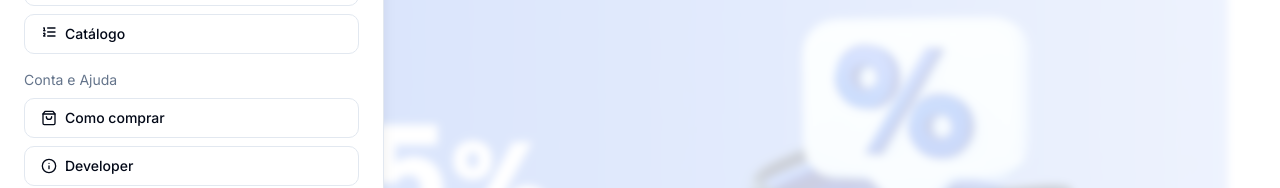
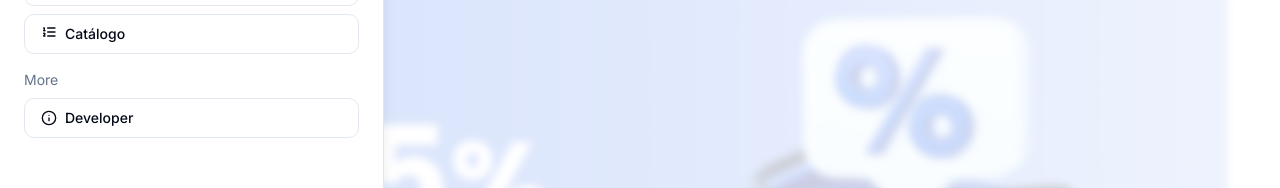
Before and after one commit to usbaliendev/usbtech-store, a Next.js app: page / in a window 1280 px wide. Both pictures are taken after a click on the button 51 px from the left and 51 px from the top of the page. Shown: the part 186-374 px from the top of the page. Built offline with nearby package versions, Linux system fonts and the light colour scheme; no server answers; the database is empty.

Commit message:
fix: navbar and routes

```diff
--- /dev/null
+++ b/src/app/api/order/payment-success/route.ts
@@ -0,0 +1,30 @@
+import { NextResponse } from "next/server";
+import Stripe from "stripe";
+
+const stripe = new Stripe(process.env.STRIPE_SECRET_KEY, {
+  apiVersion: "2023-10-16",
+});
+
+export const POST = async (request: Request) => {
+  const signature = request.headers.get("stripe-signature")!;
+  if (!signature) return NextResponse.error();
+
+  const text = await request.text();
+  const event = stripe.webhooks.constructEvent(
+    text,
+    signature,
+    process.env.STRIPE_WEBHOOK_SECRET_KEY,
+  );
+
+  if (event.type === "checkout.session.completed") {
+    const sessionWithLineItems = await stripe.checkout.sessions.retrieve(
+      event.data.object.id,
+      {
+        expand: ["line_items"],
+      },
+    );
+    const lineItems = sessionWithLineItems.line_items;
+    // CRIAR PEDIDO DOS PRODUTOS
+  }
+  return NextResponse.json({ received: true });
+};
--- a/src/components/ui/nav-sheet.tsx
+++ b/src/components/ui/nav-sheet.tsx
@@ -58,12 +58,17 @@ const NavSheet = () => {
         <div className="flex flex-1 flex-col gap-2">
           <SheetDescription>Site</SheetDescription>
           <SheetClose asChild>
+            <>
               <Link href="/">
-              <Button variant="outline" className=" w-full justify-start gap-2">
+                <Button
+                  variant="outline"
+                  className=" w-full justify-start gap-2"
+                >
                   <HomeIcon size={16} />
                   Início
                 </Button>
               </Link>
+            </>
           </SheetClose>
 
           <Button variant="outline" className=" w-full justify-start gap-2">
@@ -73,27 +78,34 @@ const NavSheet = () => {
 
           <Button variant="outline" className="flex w-full justify-start">
             <SheetClose asChild>
+              <>
                 <Link href="/catalogo" className="w-full">
                   <div className="flex gap-2">
                     <ListOrdered size={16} />
                     Catálogo
                   </div>
                 </Link>
+              </>
             </SheetClose>
           </Button>
 
           <Separator />
 
-          <SheetDescription>Conta e Ajuda</SheetDescription>
-
-          <Button variant="outline" className=" w-full justify-start gap-2">
-            <ShoppingBag size={16} />
-            Como comprar
-          </Button>
+          <SheetDescription>More</SheetDescription>
+          <a
+            target="_blank"
+            href="https://usbaliendev.com"
+            className="w-full"
+            rel="noopener noreferrer"
+          >
+            {/*since is an external link we should use an a element // also use
+            rel="noopener noreferrer" to prevent the newly opened tab from being
+            able to modify the original tab maliciously */}
             <Button variant="outline" className=" w-full justify-start gap-2">
               <Info size={16} />
               Developer
             </Button>
+          </a>
         </div>
 
         {status === "authenticated" && data?.user ? (
```
Lines whose indentation alone changed are shown as unchanged.
